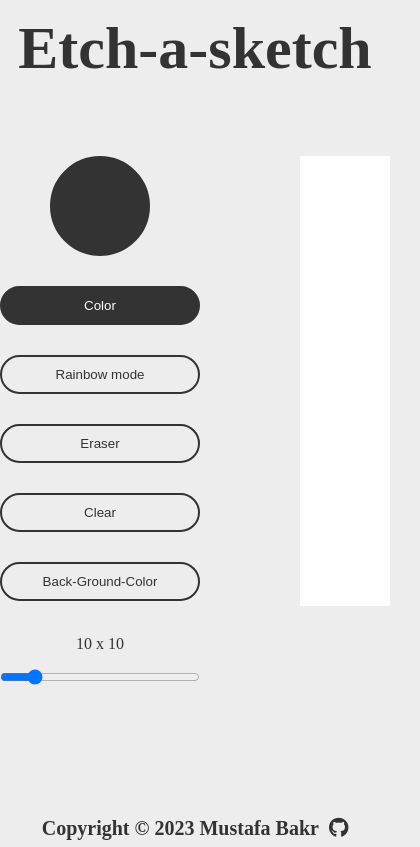
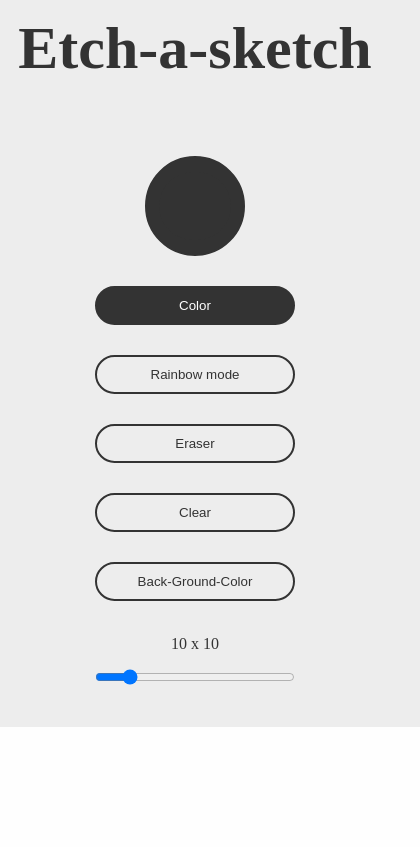
Before and after one commit to Mostafa-Bakr-code/Etch-a-Sketch, a plain HTML site: page index.html in a window 390 px wide. Shown: the top 847 px of the page, 420 px wide, since content can reach past the window. Drawn offline with Linux system fonts and the light colour scheme.

Commit message:
modify mobile responsive style

```diff
--- a/style.css
+++ b/style.css
@@ -25,6 +25,14 @@ body {
   display: flex;
   justify-content: center;
   gap: 100px;
+}
+
+@media (max-width: 767px) {
+  .main {
+    flex-direction: column;
+    align-items: center;
+    gap: 0;
+  }
 }
 
 button,
@@ -100,6 +108,14 @@ h1 {
   font-weight: bold;
 }
 
+@media (max-width: 768px) {
+  .footer {
+    position: relative;
+    bottom: 0;
+    padding: 40px;
+  }
+}
+
 .fa-github {
   color: var(--primary-dark);
 }
```
